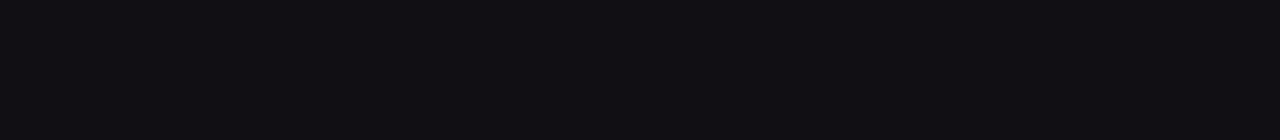
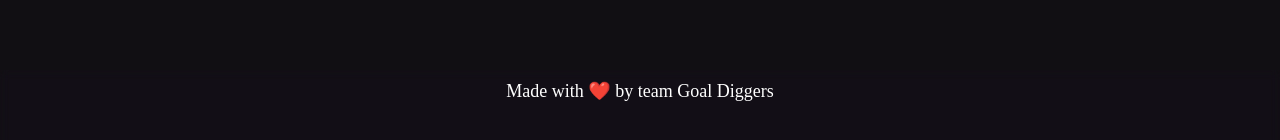
Before and after one commit to anay-p/solving-for-india, a React (Vite) app: page / in a window 1280 px wide. Shown: the part 650-790 px from the top of the page. Built offline with nearby package versions, Linux system fonts and the light colour scheme.

Commit message:
feat: add footer

```diff
--- a/src/App.jsx
+++ b/src/App.jsx
@@ -4,6 +4,7 @@
 import Dashboard from "./components/User/Dashboard";
 import { Router, Routes, Route } from "react-router";
 import AboutUs from "./components/AboutUs/AboutUs";
+import Footer from "./components/Footer/Footer";
 
 function App() {
   return (
@@ -12,6 +13,7 @@
       <HeroPage /> */}
       {/* <Dashboard /> */}
       <AboutUs />
+      <Footer />
     </div>
   );
 }
--- /dev/null
+++ b/src/components/Footer/Footer.css
@@ -0,0 +1,14 @@
+.footer {
+  backdrop-filter: blur(5px) saturate(196%);
+  -webkit-backdrop-filter: blur(5px) saturate(196%);
+  color: white;
+  font-size: large;
+  margin-top: 2rem;
+  height: 10%;
+  position: fixed;
+  bottom: 0;
+  text-align: center;
+  margin: auto;
+  width: 100%;
+  padding: 10px 0;
+}
--- /dev/null
+++ b/src/components/Footer/Footer.jsx
@@ -0,0 +1,8 @@
+import React from "react";
+import "./Footer.css";
+
+function Footer() {
+  return <div className="footer">Made with ❤️ by team Goal Diggers</div>;
+}
+
+export default Footer;
```
